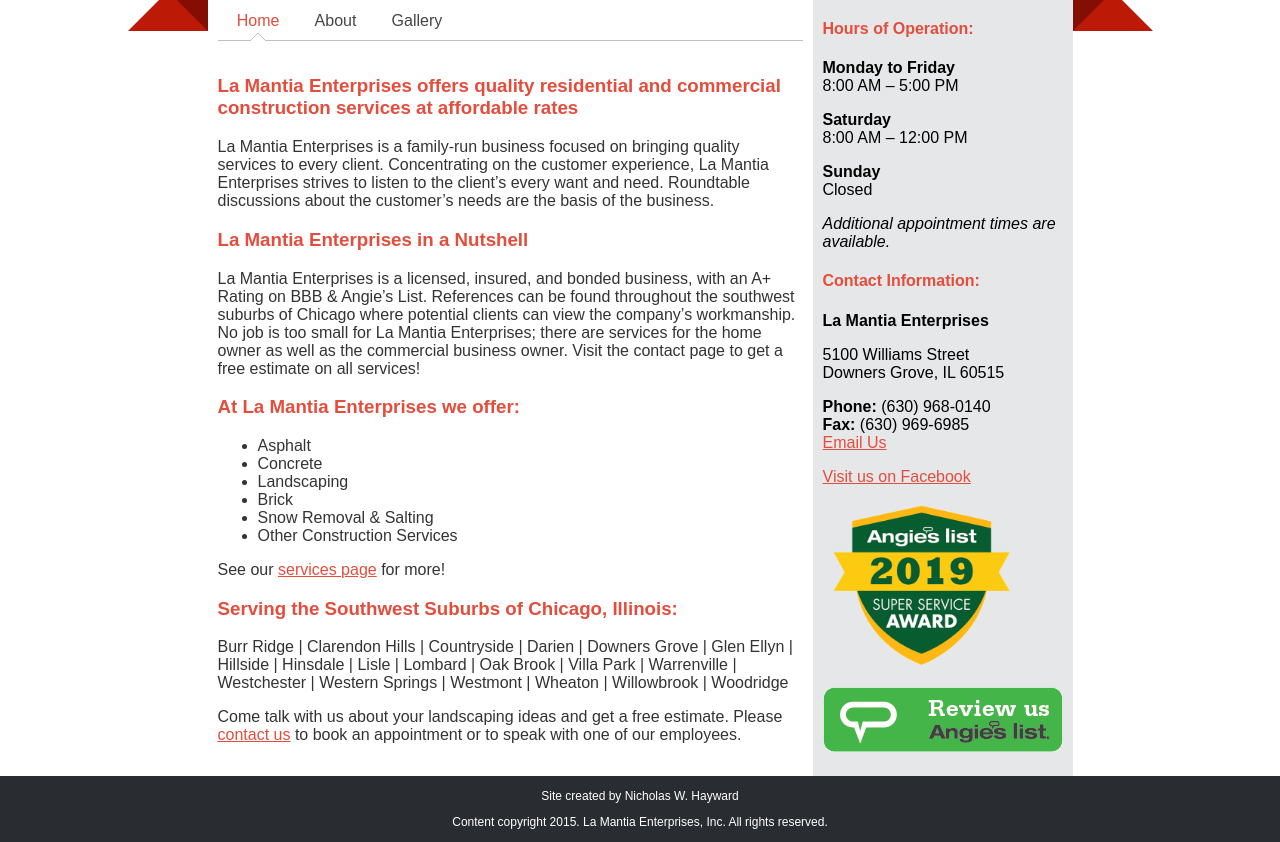
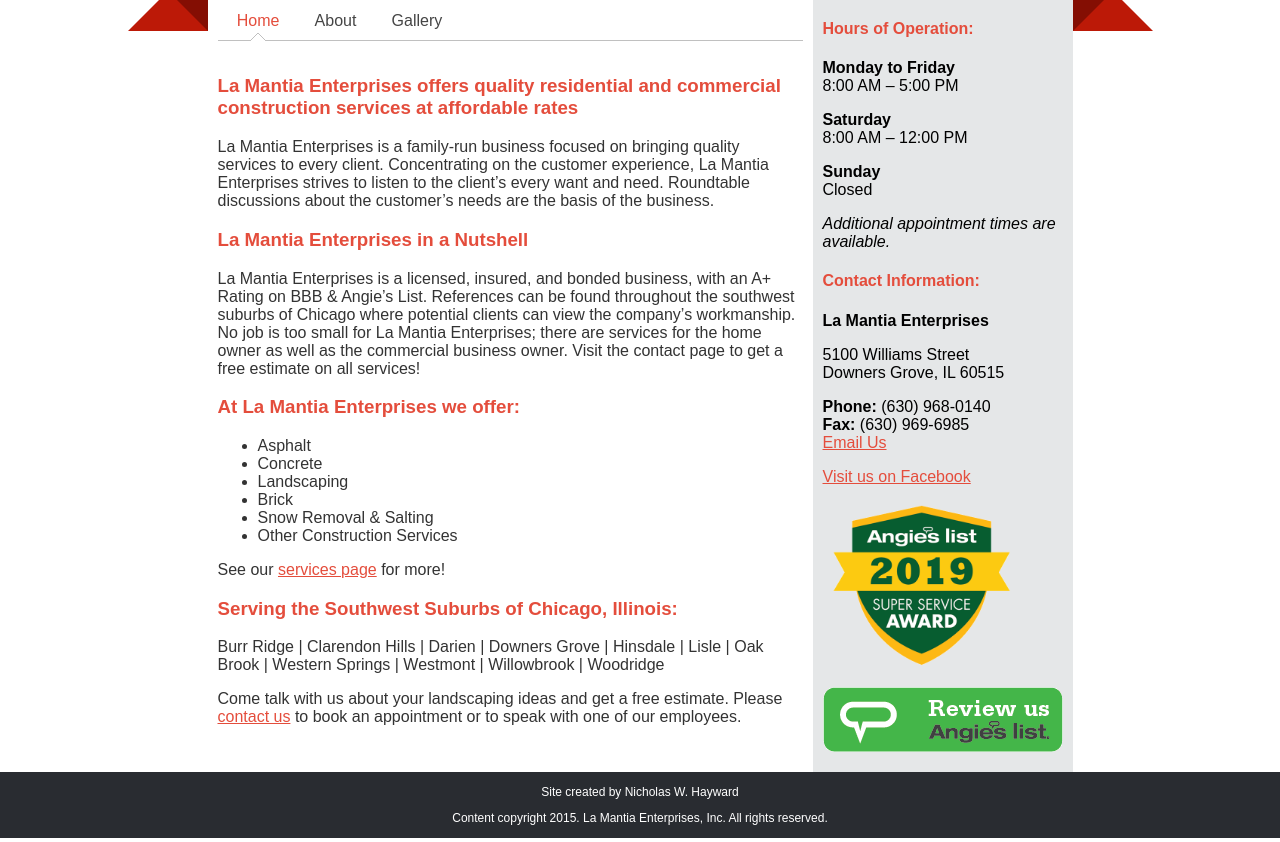
Before and after one commit to nhayward/LamEnt, a PHP site: page / in a window 1280 px wide. Shown: the part 473-1315 px from the top of the page. Run offline with PHP 8.4, Linux system fonts and the light colour scheme; some libraries are stand-ins or nearby versions.

Commit message:
removing some towns from service area

```diff
--- a/index.php
+++ b/index.php
@@ -91,7 +91,7 @@
 				</ul>
 				<p>See our <a href="services">services page</a> for more!</p>
 				<h3>Serving the Southwest Suburbs of Chicago, Illinois:</h3>
-				<p>Burr Ridge | Clarendon Hills | Countryside | Darien | Downers Grove | Glen Ellyn | Hillside | Hinsdale | Lisle | Lombard | Oak Brook | Villa Park | Warrenville | Westchester | Western Springs | Westmont | Wheaton | Willowbrook | Woodridge</p>
+				<p>Burr Ridge | Clarendon Hills | Darien | Downers Grove | Hinsdale | Lisle | Oak Brook | Western Springs | Westmont | Willowbrook | Woodridge</p>
 				<p>Come talk with us about your landscaping ideas and get a free estimate. Please <a href="contact">contact us</a> to book an appointment or to speak with one of our employees.</p>
 			</div>
 			<div id="about">
```
